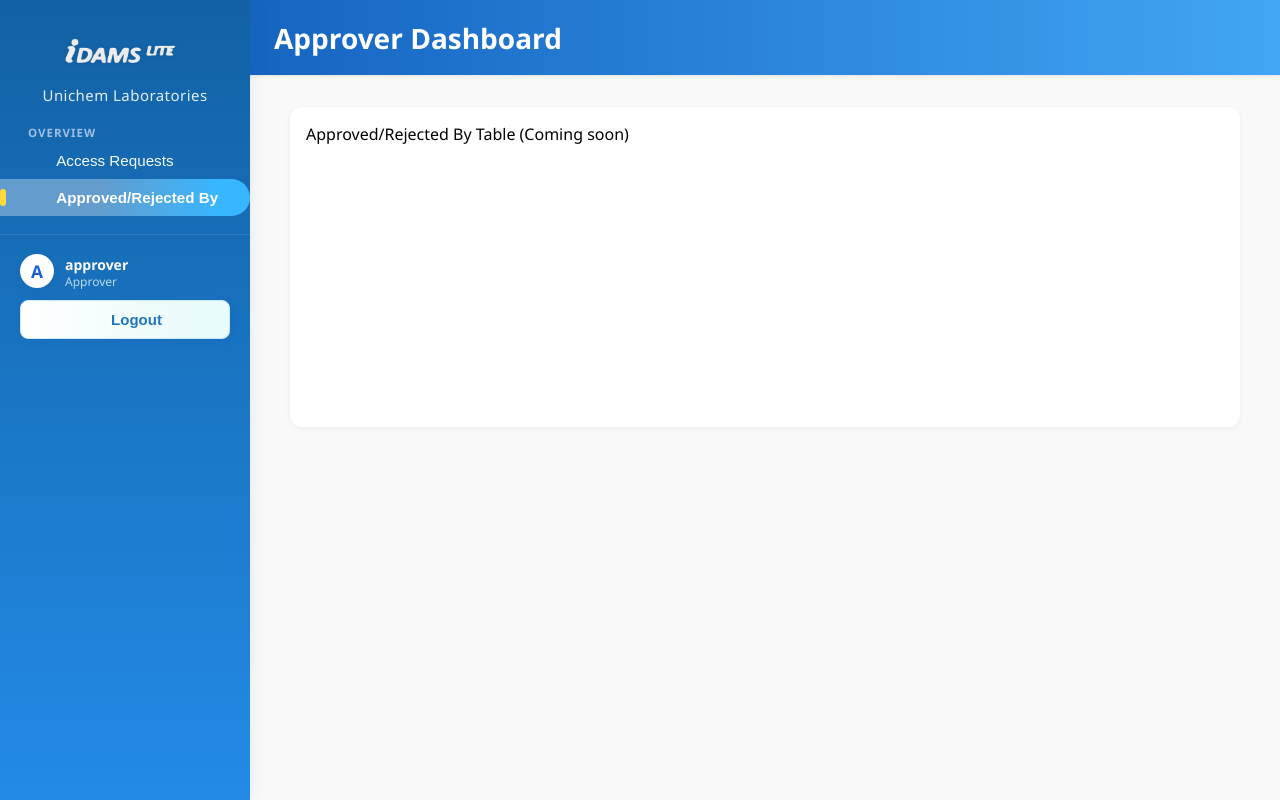
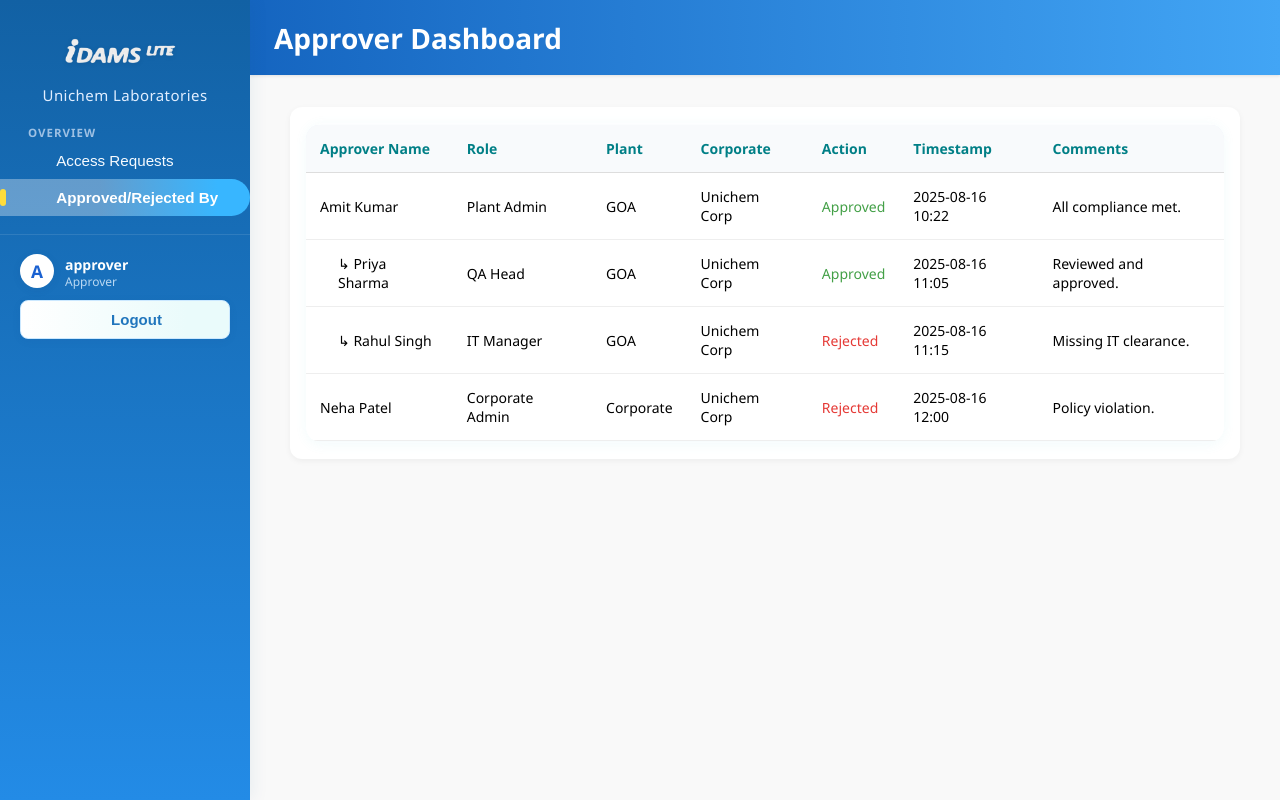
Before and after one commit to amit45555/pharmacorp-app, a React (Create React App) app: page /approver in a window 1280 px wide. Both pictures are taken after a click on the button "Approved/Rejected By". Built offline with nearby package versions, Linux system fonts and the light colour scheme; some icons are missing.

Commit message:
approver changes for the functionality

```diff
--- /dev/null
+++ b/src/pages/ApprovalHistoryTable.tsx
@@ -0,0 +1,76 @@
+import React from "react";
+import styles from "./AccessRequestsTable.module.css";
+
+export interface ApprovalAction {
+  approverName: string;
+  approverRole: string;
+  plant: string;
+  corporate: string;
+  action: "Approved" | "Rejected";
+  timestamp: string;
+  comments?: string;
+  subApprovers?: ApprovalAction[];
+}
+
+const ApprovalHistoryTable = ({ actions }: { actions: ApprovalAction[] }) => {
+  return (
+    <div className={styles.tableWrapper}>
+      <table className={styles.table}>
+        <thead>
+          <tr>
+            <th>Approver Name</th>
+            <th>Role</th>
+            <th>Plant</th>
+            <th>Corporate</th>
+            <th>Action</th>
+            <th>Timestamp</th>
+            <th>Comments</th>
+          </tr>
+        </thead>
+        <tbody>
+          {actions.map((a, idx) => (
+            <React.Fragment key={idx}>
+              <tr>
+                <td>{a.approverName}</td>
+                <td>{a.approverRole}</td>
+                <td>{a.plant}</td>
+                <td>{a.corporate}</td>
+                <td
+                  style={{
+                    color: a.action === "Approved" ? "#43a047" : "#e53935",
+                  }}
+                >
+                  {a.action}
+                </td>
+                <td>{a.timestamp}</td>
+                <td>{a.comments || "-"}</td>
+              </tr>
+              {a.subApprovers &&
+                a.subApprovers.length > 0 &&
+                a.subApprovers.map((sub, subIdx) => (
+                  <tr key={`sub-${idx}-${subIdx}`} className={styles.subRow}>
+                    <td style={{ paddingLeft: 32 }}>↳ {sub.approverName}</td>
+                    <td>{sub.approverRole}</td>
+                    <td>{sub.plant}</td>
+                    <td>{sub.corporate}</td>
+                    <td
+                      style={{
+                        color:
+                          sub.action === "Approved" ? "#43a047" : "#e53935",
+                      }}
+                    >
+                      {sub.action}
+                    </td>
+                    <td>{sub.timestamp}</td>
+                    <td>{sub.comments || "-"}</td>
+                  </tr>
+                ))}
+            </React.Fragment>
+          ))}
+        </tbody>
+      </table>
+    </div>
+  );
+};
+
+export default ApprovalHistoryTable;
--- a/src/pages/ApproverDashboard.tsx
+++ b/src/pages/ApproverDashboard.tsx
@@ -8,6 +8,7 @@ import SettingsIcon from "@mui/icons-material/Settings";
 import AssignmentIcon from "@mui/icons-material/Assignment";
 import login_headTitle2 from "../assets/login_headTitle2.png";
 import AccessRequestsTable from "./AccessRequestsTable";
+import ApprovalHistoryTable, { ApprovalAction } from "./ApprovalHistoryTable";
 
 // --- Demo/mock data for all admin sections ---
 const initialRequests = [
@@ -75,6 +76,48 @@ const ApproverDashboard: React.FC = () => {
     navigate(`/access-request/${request.id}`, { state: { request } });
   };
 
+  // Demo approval history data
+  const approvalActions: ApprovalAction[] = [
+    {
+      approverName: "Amit Kumar",
+      approverRole: "Plant Admin",
+      plant: "GOA",
+      corporate: "Unichem Corp",
+      action: "Approved",
+      timestamp: "2025-08-16 10:22",
+      comments: "All compliance met.",
+      subApprovers: [
+        {
+          approverName: "Priya Sharma",
+          approverRole: "QA Head",
+          plant: "GOA",
+          corporate: "Unichem Corp",
+          action: "Approved",
+          timestamp: "2025-08-16 11:05",
+          comments: "Reviewed and approved.",
+        },
+        {
+          approverName: "Rahul Singh",
+          approverRole: "IT Manager",
+          plant: "GOA",
+          corporate: "Unichem Corp",
+          action: "Rejected",
+          timestamp: "2025-08-16 11:15",
+          comments: "Missing IT clearance.",
+        },
+      ],
+    },
+    {
+      approverName: "Neha Patel",
+      approverRole: "Corporate Admin",
+      plant: "Corporate",
+      corporate: "Unichem Corp",
+      action: "Rejected",
+      timestamp: "2025-08-16 12:00",
+      comments: "Policy violation.",
+    },
+  ];
+
   const renderContent = () => {
     switch (activeTab) {
       case "access-requests":
@@ -92,8 +135,7 @@ const ApproverDashboard: React.FC = () => {
         return (
           <section className={styles.sectionWrap}>
             <div className={styles.card}>
-              {/* TODO: Add ApprovedRejectedTable component, fetch data from SuperAdmin */}
-              <div>Approved/Rejected By Table (Coming soon)</div>
+              <ApprovalHistoryTable actions={approvalActions} />
             </div>
           </section>
         );
```
